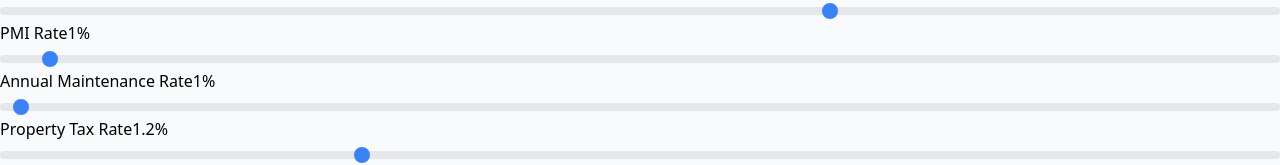
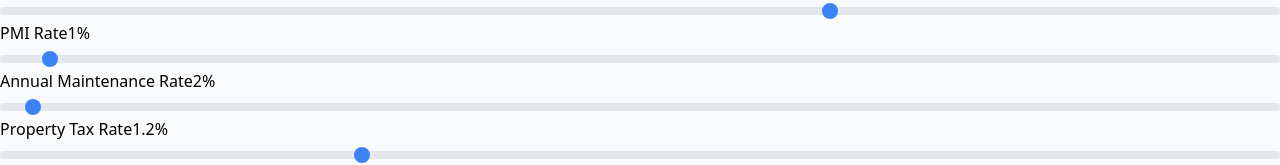
Before and after one commit to MaksimDan/housing-calculator, a React (Vite) app: page / in a window 1280 px wide. Shown: the part 603-768 px from the top of the page. Built offline with nearby package versions, Linux system fonts and the light colour scheme.

Commit message:
Update HousingCalculator.tsx

```diff
--- a/src/HousingCalculator.tsx
+++ b/src/HousingCalculator.tsx
@@ -301,7 +301,7 @@ const HousingCalculator = () => {
   const [PMIRate, setPMIRate] = useState(1);
   const [propertyTaxRate, setPropertyTaxRate] = useState(1.2);
   const [closingCostPercent, setClosingCostPercent] = useState(3);
-  const [annualMaintainanceRate, setAnnualMaintainanceRate] = useState(1);
+  const [annualMaintainanceRate, setAnnualMaintainanceRate] = useState(2);
 
   // Rental Related
   const [monthlyRent, setMonthlyRent] = useState(2000);
```
